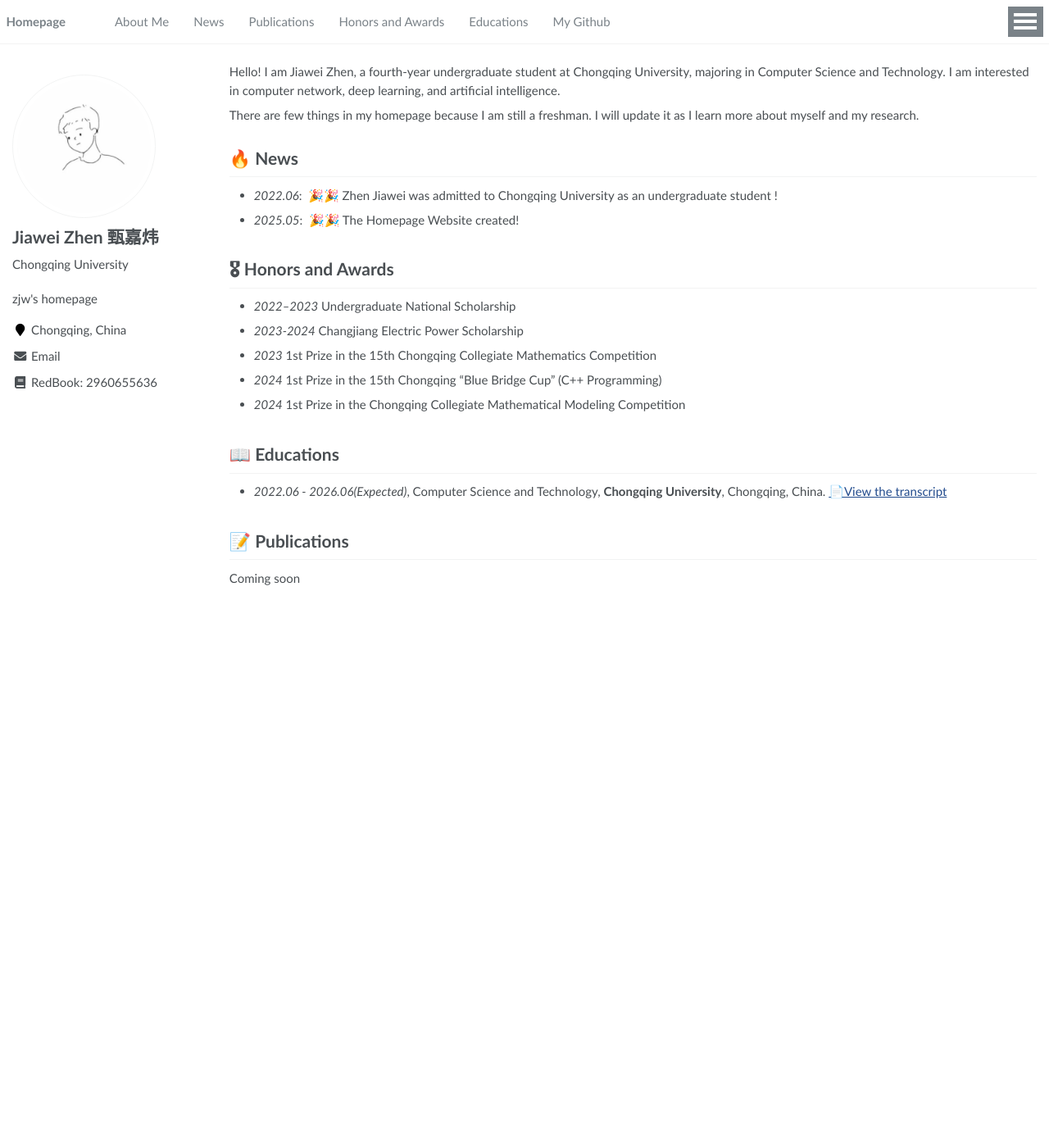
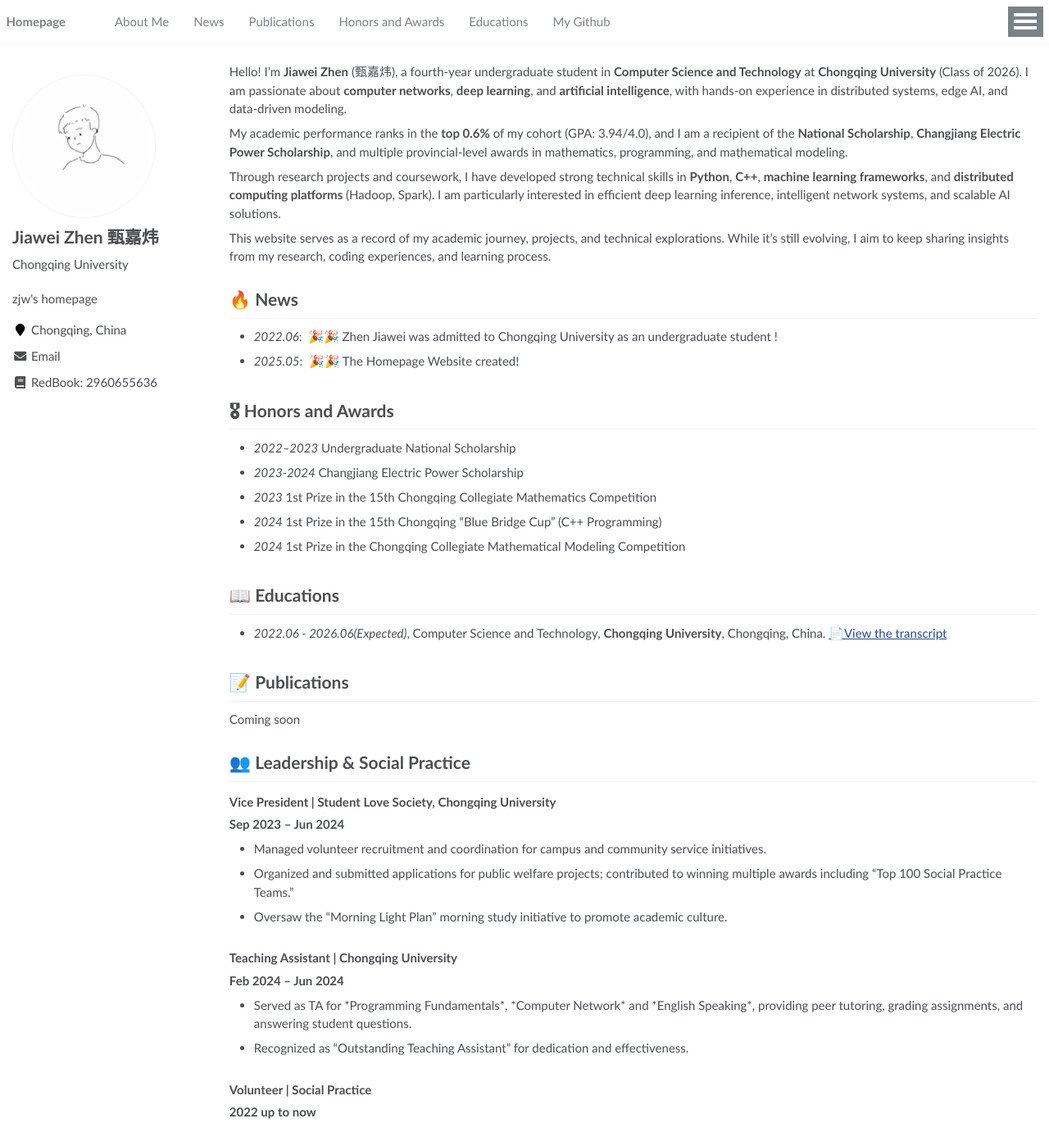
Before and after one commit to Zhenjw123/Zhenjw123.github.io, a Jekyll site: the page built from _pages/about.md, in a window 1280 px wide and 1398 px high. Shown: the whole window at 82% size. Built offline with Jekyll 4.4.1, drawn with Linux system fonts in a browser that asks for light colours.

Commit message:
Enriched some of the content

```diff
--- a/_pages/about.md
+++ b/_pages/about.md
@@ -11,9 +11,15 @@ redirect_from:
 
 <span class='anchor' id='-about-me'></span>
 
-Hello! I am Jiawei Zhen, a fourth-year undergraduate student at Chongqing University, majoring in Computer Science and Technology. I am interested in computer network, deep learning, and artificial intelligence.
+Hello! I'm **Jiawei Zhen** (甄嘉炜), a fourth-year undergraduate student in **Computer Science and Technology** at **Chongqing University** (Class of 2026). I am passionate about **computer networks**, **deep learning**, and **artificial intelligence**, with hands-on experience in distributed systems, edge AI, and data-driven modeling.
 
-There are few things in my homepage because I am still a freshman. I will update it as I learn more about myself and my research.
+<!-- I have been honored to be admitted to **Tsinghua University** for my postgraduate  studies in Software Engineering, starting in September 2026.  -->
+My academic performance ranks in the **top 0.6%** of my cohort (GPA: 3.94/4.0), and I am a recipient of the **National Scholarship**, **Changjiang Electric Power Scholarship**, and multiple provincial-level awards in mathematics, programming, and mathematical modeling.
+
+Through research projects and coursework, I have developed strong technical skills in **Python**, **C++**, **machine learning frameworks**, and **distributed computing platforms** (Hadoop, Spark). I am particularly interested in efficient deep learning inference, intelligent network systems, and scalable AI solutions.
+
+This website serves as a record of my academic journey, projects, and technical explorations. While it's still evolving, I aim to keep sharing insights from my research, coding experiences, and learning process.
+
 
 <span class='anchor' id='-news'></span>
 # 🔥 News
@@ -56,3 +62,57 @@ There are few things in my homepage because I am still a freshman. I will update
 - [Lorem ipsum dolor sit amet, consectetur adipiscing elit. Vivamus ornare aliquet ipsum, ac tempus justo dapibus sit amet](https://github.com), A, B, C, **CVPR 2020** -->
 
 Coming soon
+
+
+<span class='anchor' id='-social-practice'></span>
+# 👥 Leadership & Social Practice
+
+<!-- 学生爱心社 -->
+<div style="margin-bottom: 2em;">
+  <h3>Vice President | Student Love Society, Chongqing University</h3>
+  <p><strong>Sep 2023 – Jun 2024</strong></p>
+  <ul>
+    <li>Managed volunteer recruitment and coordination for campus and community service initiatives.</li>
+    <li>Organized and submitted applications for public welfare projects; contributed to winning multiple awards including “Top 100 Social Practice Teams.”</li>
+    <li>Oversaw the “Morning Light Plan” morning study initiative to promote academic culture.</li>
+  </ul>
+</div>
+
+<!-- 科协活动部长
+<div style="margin-bottom: 2em;">
+  <h3>Department Director | Science Fiction Association, Chongqing University</h3>
+  <p><strong>2023 – 2024</strong></p>
+  <ul>
+    <li>Organized and managed events such as the “Zhaojun Cup” science fiction competition and themed gatherings.</li>
+    <li>Coordinated logistics, publicity, and participant engagement for large-scale student activities.</li>
+  </ul>
+</div>
+
+<!-- 学习部
+<div style="margin-bottom: 2em;">
+  <h3>Vice Department Director | Study Department of Student Union, School of Computer Science</h3>
+  <p><strong>2023 – 2024</strong></p>
+  <ul>
+    <li>Assisted in organizing academic support programs including “Top Student Studio” tutoring sessions and orientation events.</li>
+    <li>Promoted positive learning culture within the college.</li>
+  </ul>
+</div> -->
+
+<!-- 助教 -->
+<div style="margin-bottom: 2em;">
+  <h3>Teaching Assistant | Chongqing University</h3>
+  <p><strong>Feb 2024 – Jun 2024</strong></p>
+  <ul>
+    <li>Served as TA for *Programming Fundamentals*, *Computer Network* and *English Speaking*, providing peer tutoring, grading assignments, and answering student questions.</li>
+    <li>Recognized as “Outstanding Teaching Assistant” for dedication and effectiveness.</li>
+  </ul>
+</div>
+
+<!-- 志愿者 -->
+<div style="margin-bottom: 2em;">
+  <h3>Volunteer | Social Practice </h3>
+  <p><strong>2022 up to now</strong></p>
+  <ul>
+
+  </ul>
+</div>
```
Also changed, not shown: _pages/backup_exprence.md (added, +68 -0 lines).
